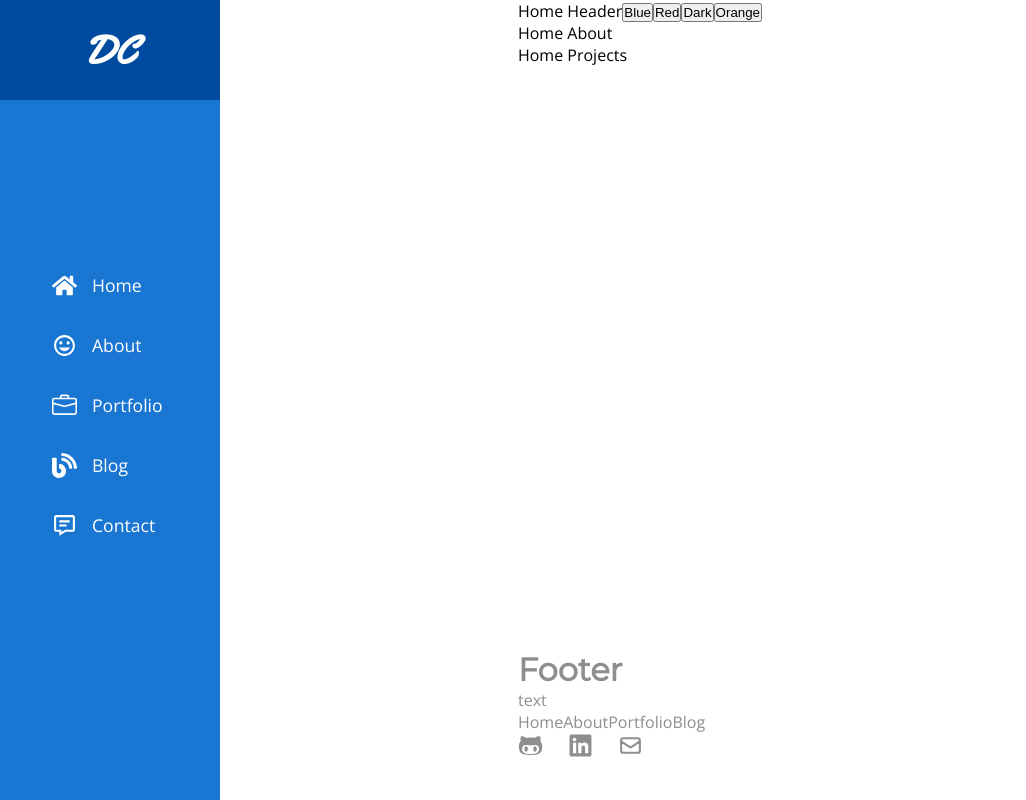
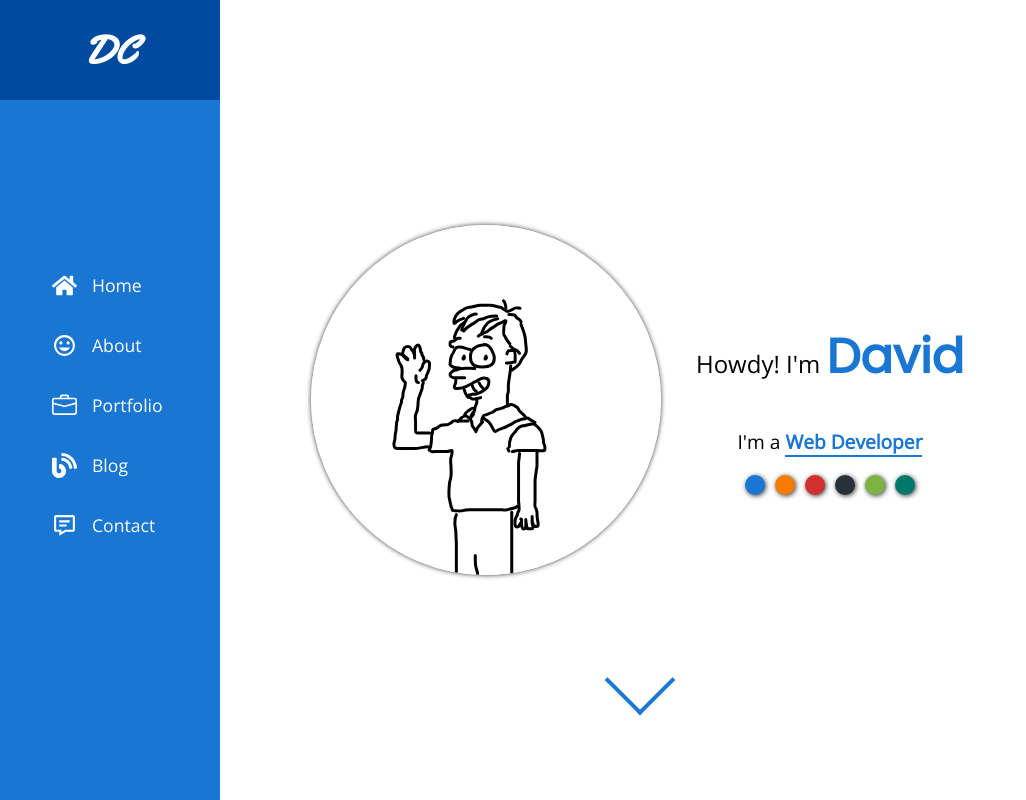
Before and after one commit to hoopslam/portfoliov2, a Next.js app: page / in a window 1280 px wide. Shown: the top 800 px of the page, without its empty margins (0-1026 px from the left). Built offline with nearby package versions, Linux system fonts and the light colour scheme.

Commit message:
added color picker and smooth scroll arrow

```diff
--- a/components/Home/HomeHeader.jsx
+++ b/components/Home/HomeHeader.jsx
@@ -1,14 +1,161 @@
-const HomeHeader = ({themeHandler}) => {
+import styled from "styled-components";
+import { useState, useEffect, useRef } from "react";
+import { WHATIDO, COLORCODE } from "../../util/constants";
+import { numToColor } from "../../util/utilfunctions";
 
-    return (
-        <div>
-            Home Header
-            <button onClick={()=> themeHandler("blue")}>Blue</button>
-            <button onClick={() => themeHandler("red")}>Red</button>
-            <button onClick={() => themeHandler("dark")}>Dark</button>
-            <button onClick={() => themeHandler("orange")}>Orange</button>
-        </div>
-    )
-}
+const HomeHeader = ({ themeHandler }) => {
+	const [indexNumber, setIndexNumber] = useState(0);
 
-export default HomeHeader
+	const arrowRef = useRef();
+
+	const toggler = () => {
+		indexNumber < 5 ? setIndexNumber(indexNumber + 1) : setIndexNumber(0);
+	};
+
+	const scrollDown = () => {
+		arrowRef.current.scrollIntoView({ behavior: 'smooth' })
+	}
+
+	useEffect(() => {
+		themeHandler(numToColor(indexNumber));
+	}, [indexNumber]);
+
+	return (
+		<Container>
+			<Avatar
+				onClick={toggler}
+				src='/images/davidsimpson.svg'
+				alt='David Simpsonized Profile Image'
+			/>
+			<TextContainer>
+				<Greeting>
+					<p>
+						Howdy! I'm <span>David</span>
+					</p>
+				</Greeting>
+				<TextBlock>
+					<p>
+						I'm a{indexNumber === 5 ? "n" : null}{" "}
+						<span onClick={toggler}>{WHATIDO[indexNumber]}</span>
+					</p>
+				</TextBlock>
+				<ColorPicker>
+					{COLORCODE.map((code, i) => (
+						<button
+							key={i}
+							onClick={() => setIndexNumber(i)}
+							style={{ backgroundColor: `${code}` }}></button>
+					))}
+				</ColorPicker>
+			</TextContainer>
+			<DownArrow onClick={scrollDown} ref={arrowRef}>
+				<div className="arrowContainer"><div className="arrow"></div></div>
+			</DownArrow>
+		</Container>
+	);
+};
+
+export default HomeHeader;
+
+const Container = styled.header`
+	min-height: 100vh;
+	display: flex;
+	align-items: center;
+	justify-content: center;
+	position: relative;
+	@media screen and (max-width: 990px) {
+		flex-direction: column;
+	}
+`;
+
+const Avatar = styled.img`
+	border-radius: 50%;
+	margin: 15px;
+	box-shadow: 0 0 5px #333;
+	cursor: pointer;
+`;
+
+const TextContainer = styled.div`
+	display: flex;
+	width: 100%;
+	align-items: center;
+	justify-content: center;
+	flex-direction: column;
+`;
+
+const Greeting = styled.div`
+	color: ${({ theme }) => theme.textColor};
+	font-size: 1.5rem;
+	margin: 20px;
+	position: relative;
+
+	span {
+		color: ${({ theme }) => (theme.primary === "#263238" ? "#000" : theme.primary)};
+		position: relative;
+		font-size: 3rem;
+		font-weight: bold;
+		font-family: "Poppins", sans-serif;
+	}
+`;
+
+const TextBlock = styled.div`
+	margin: 15px;
+	color: ${({ theme }) => theme.textColor};
+	font-size: 1.2rem;
+	position: relative;
+
+	span {
+		color: ${({ theme }) => (theme.primary === "#263238" ? "#000" : theme.primary)};
+		font-weight: bold;
+		border-bottom: 2px solid
+			${({ theme }) => (theme.primary === "#263238" ? "#000" : theme.primary)};
+		&:hover {
+			cursor: pointer;
+		}
+	}
+`;
+
+const ColorPicker = styled.div`
+	width: 100%;
+	display: flex;
+	justify-content: center;
+	align-items: center;
+
+	button {
+		cursor: pointer;
+		margin: 5px;
+		width: 20px;
+		height: 20px;
+		border: none;
+		box-shadow: 1px 1px 5px #333;
+		border-radius: 50%;
+	}
+`;
+
+const DownArrow = styled.div`
+	.arrowContainer {
+		position: absolute;
+		bottom: 20px;
+		left: 50%;
+		transform: translate( -50%, -50%);
+		display: flex;
+		height: 100px;
+		justify-content: center;
+		align-items: center;
+	}
+
+	.arrow {
+		height: 50px;
+		width: 50px;
+		border-style: solid;
+		border-color: ${({theme}) => theme.primary};
+		border-width: 0px 4px 4px 0px;
+		transform: rotate(45deg);
+		transition: border-width 150ms ease-in-out;
+
+		:hover {
+			cursor: pointer;
+			border-color: ${({theme}) => theme.light};
+		}
+	}
+`;
--- a/components/layout/Footer.jsx
+++ b/components/layout/Footer.jsx
@@ -21,5 +21,5 @@ export default Footer
 const FooterContainer = styled.footer`
     width: 100%;
     height: 150px;
-    color: ${({theme}) => theme.lightText};
+    color: rgb(142, 142, 142);
 `
--- a/components/layout/Navbar.jsx
+++ b/components/layout/Navbar.jsx
@@ -97,6 +97,7 @@ const NavbarContainer = styled.nav`
 	background-color: ${({ theme }) => theme.primary};
 	color: white;
 	transition: all 0.5s ease;
+	z-index: 10;
 
 	.icon {
 		position: absolute;
--- a/components/ui/SocialLinks.jsx
+++ b/components/ui/SocialLinks.jsx
@@ -20,5 +20,14 @@ const Container = styled.div`
 
     a {
         margin-right: 25px;
+        padding: 5px 5px 0;
+    }
+
+    a:hover {
+        box-shadow: 0 0 10px rgb(142, 142, 142);
+        background-color: rgb(142, 142, 142);
+        color: white;
+        border-radius: 5px;
+
     }
 `
--- a/pages/_app.css
+++ b/pages/_app.css
@@ -1,4 +1,4 @@
-@import url('https://fonts.googleapis.com/css2?family=Yellowtail&family=Montserrat&family=Open+Sans&display=swap');
+@import url('https://fonts.googleapis.com/css2?family=Yellowtail&family=Montserrat&family=Open+Sans&family=Poppins&display=swap');
 
 body {
     font-family: 'Open Sans', sans-serif;
--- a/pages/_app.js
+++ b/pages/_app.js
@@ -10,7 +10,6 @@ function MyApp({ Component, pageProps }) {
 
 	const themeHandler = (theme) => {
 		setSelectedTheme(theme);
-		console.log(theme)
 	};
 
 	return (
--- a/styles/themes.js
+++ b/styles/themes.js
@@ -4,39 +4,49 @@ const themes = {
 		dark: "#004ba0",
 		light: "#63a4ff",
 		textColor: "#000",
-		lightText: "rgb(142, 142, 142)",
+		lightText: "rgb(141, 141, 141)",
 		background: "#fff",
 	},
+	orange: {
+        primary: "#f57c00",
+		dark: "#bb4d00",
+		light: "#ffad42",
+		textColor: "#000",
+		lightText: "rgb(141, 141, 141)",
+		background: "#fff",
+    },
     red: {
         primary: "#d32f2f",
 		dark: "#9a0007",
 		light: "#ff6659",
 		textColor: "#000",
-		lightText: "rgb(142, 142, 142)",
-		background: "#fff",
-    },
-    orange: {
-        primary: "#f57c00",
-		dark: "#bb4d00",
-		light: "#ffad42",
-		textColor: "#000",
-		lightText: "rgb(142, 142, 142)",
+		lightText: "rgb(141, 141, 141)",
 		background: "#fff",
     },
     dark: {
         primary: "#263238",
 		dark: "#000a12",
 		light: "#4f5b62",
-		textColor: "#000",
+		textColor: "#fff",
 		lightText: "#fff",
 		background: "#4f5b62",
     },
-	breakpoints: {
-		sm: 'screen and (max-width: 640px)',
-		md: 'screen and (max-width: 768px)',
-		lg: 'screen and (max-width: 1024px)',
-		xl: 'screen and (max-width: 1280px)'
+	green: {
+		primary: "#7cb342",
+		dark: "#4b830d",
+		light: "#aee571",
+		textColor:"#000",
+		lightText: "rgb(141, 141, 141)",
+		background: "#fff",
 	},
+	teal: {
+		primary: "#00796b",
+		dark: "#004c40",
+		light: "#48a999",
+		textColor:"#000",
+		lightText: "rgb(141, 141, 141)",
+		background: "#fff",
+	}
 };
 
 export default themes;
--- /dev/null
+++ b/util/constants.js
@@ -0,0 +1,17 @@
+export const WHATIDO = [
+    "Web Developer",
+    "Cat Dad",
+    "Basketball Fanatic",
+    "Gamer",
+    "Foodie",
+    "Adventurer"
+];
+
+export const COLORCODE = [
+    "#1976d2",
+    "#f57c00",
+    "#d32f2f",
+    "#263238",
+    "#7cb342",
+    "#00796b",
+]
--- /dev/null
+++ b/util/utilfunctions.js
@@ -0,0 +1,18 @@
+export const numToColor = (num) => {
+	switch (num) {
+		case 0:
+			return "blue";
+		case 1:
+			return "orange";
+		case 2:
+			return "red";
+		case 3:
+			return "dark";
+		case 4:
+			return "green";
+		case 5:
+			return "teal";
+		default:
+			return "blue";
+	}
+};
```
Also changed, not shown: public/images/davidsimpson.svg (added).
